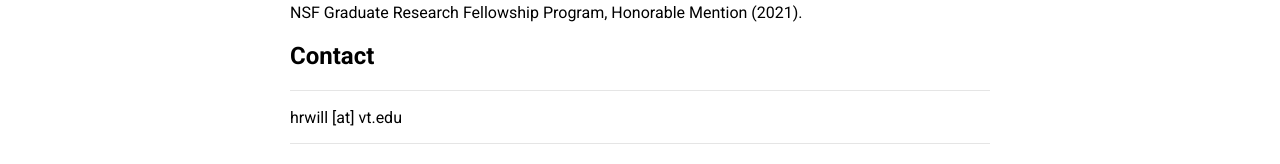
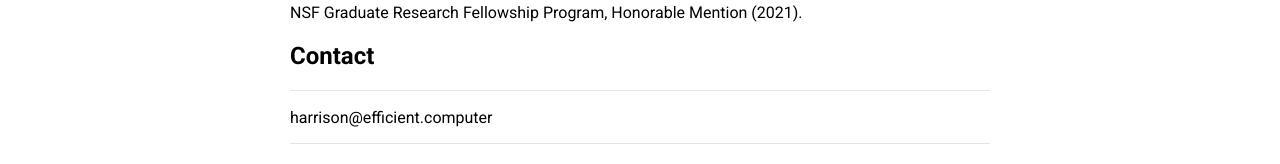
Before and after one commit to harriswms/harriswms.github.io, a Jekyll site: the page built from index.md, in a window 1280 px wide. Shown: the part 1495-1659 px from the top of the page. Built offline with Jekyll 4.4.1, drawn with Linux system fonts in a browser that asks for light colours; our own code applies the rules of GitHub Pages for plain Markdown files.

Commit message:
Update index.md

```diff
--- a/index.md
+++ b/index.md
@@ -93,4 +93,5 @@ NSF Graduate Research Fellowship Program, Honorable Mention (2021).
 
 ## Contact
 ---
-hrwill \[at\] vt.edu
+
+harrison@efficient.computer
```
